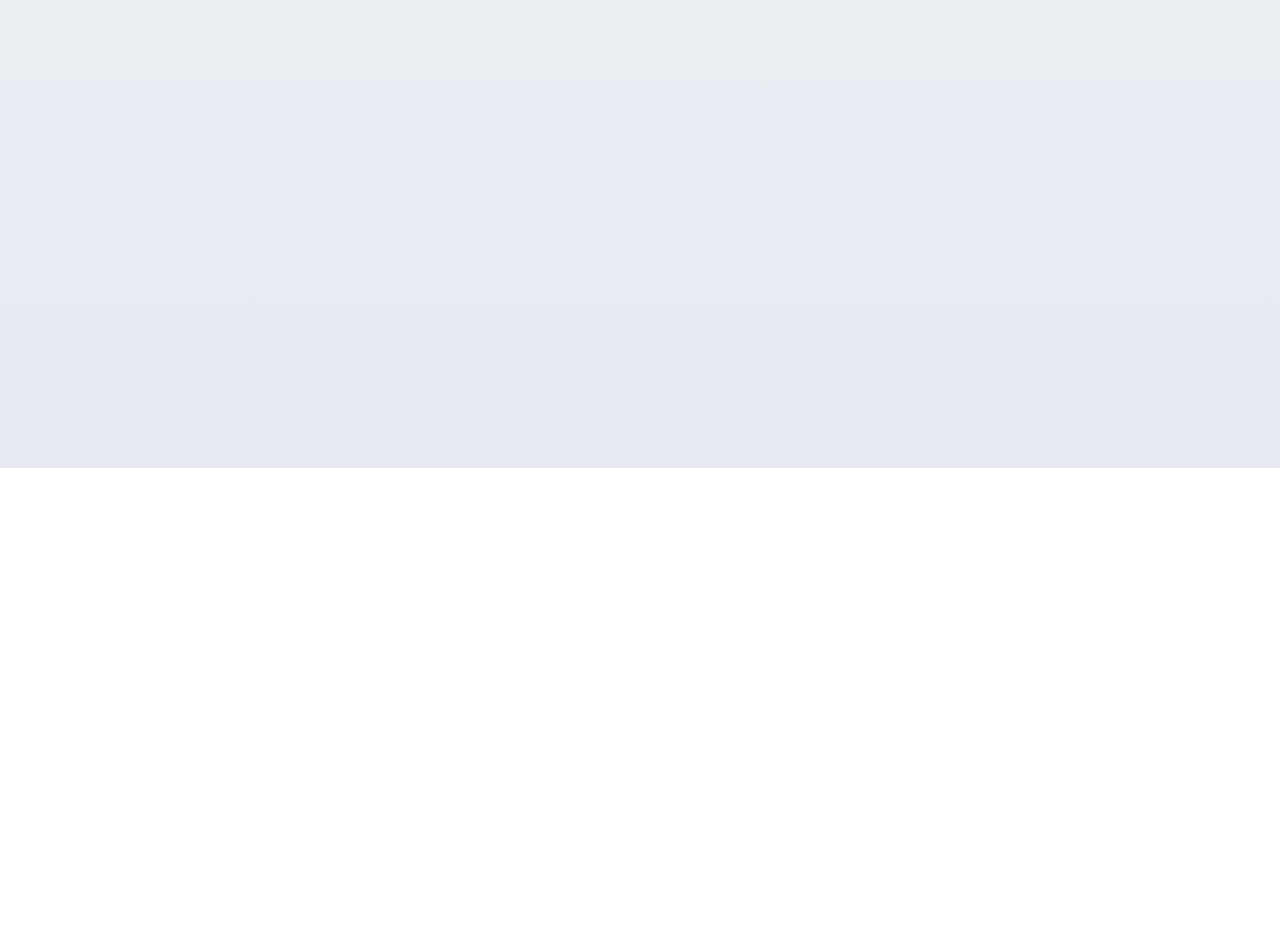
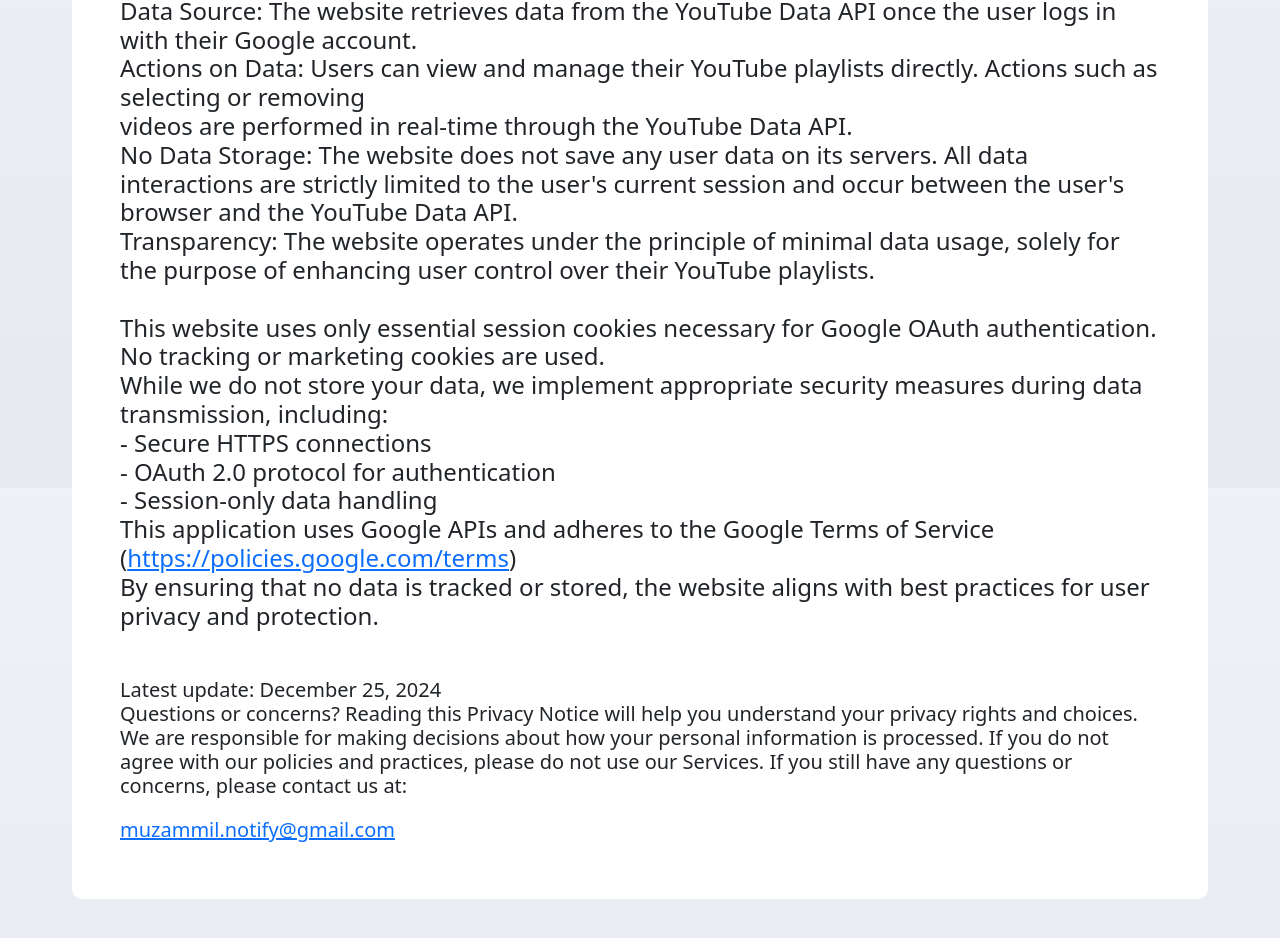
Before and after one commit to MuzammilCodes/Youtube-Playlist-Curator, an Angular app: page /PrivacyPolicy in a window 1280 px wide. Before the commit this address led to /. Shown: the part 332-1270 px from the top of the page. Before the commit the page ends 800 px from the top, so only its background shows below. Built offline with nearby package versions, Linux system fonts and the light colour scheme.

Commit message:
added privacy policy, footer, google verification.

```diff
--- a/src/app/Home/home/home.component.html
+++ b/src/app/Home/home/home.component.html
@@ -27,4 +27,11 @@
             Get Started
         </button>
     </div>
+    <footer style="padding: 20px; text-align: center; font-size: 14px; width: 100%;">
+        <p>
+            <a routerLink="/PrivacyPolicy" style="text-decoration: none; color: #007bff;">Privacy Policy</a> |
+        </p>
+        <p>&copy; 2024 Playlist Curator. All rights reserved.</p>
+    </footer>
+
 </div>
--- a/src/app/app-routing.module.ts
+++ b/src/app/app-routing.module.ts
@@ -3,6 +3,7 @@
 import { DashboardComponent } from './dashboard/dashboard.component';
 import { AuthGuard } from './Guards/auth.guard';
 import { HomeComponent } from './Home/home/home.component';
+import { PrivacyPolicyComponent } from './privacy-policy/privacy-policy.component';
 
 const routes: Routes = [
   {
@@ -17,6 +18,10 @@
     path: 'Dashboard',
     component: DashboardComponent,
     canActivate: [AuthGuard]
+  },
+  {
+    path: 'PrivacyPolicy',
+    component:PrivacyPolicyComponent
   }
 ];
 
--- a/src/app/app.module.ts
+++ b/src/app/app.module.ts
@@ -8,6 +8,7 @@
 import { AuthService } from './Services/auth.service';
 import { HttpClientModule } from '@angular/common/http';
 import { HomeComponent } from './Home/home/home.component';
+import { PrivacyPolicyComponent } from './privacy-policy/privacy-policy.component';
 
 @NgModule({
   declarations: [
@@ -15,6 +16,7 @@
     NavbarComponent,
     DashboardComponent,
     HomeComponent,
+    PrivacyPolicyComponent,
   ],
   imports: [
     BrowserModule,
--- /dev/null
+++ b/src/app/privacy-policy/privacy-policy.component.html
@@ -0,0 +1,42 @@
+<div class="container-fluid w-100 d-flex justify-content-center align-items-center">
+
+    <div class="group bg-white p-5 m-5">
+
+        <h6 class="display-6">
+            <b>Privacy and Data Usage Policy</b> <br><br>
+
+            Your privacy is important. This website does not track, collect, store or share any personal data. The only
+            interaction with
+            user data occurs when the website integrates with the YouTube Data API. Here's how it works: <br><br>
+
+            <b>Data Source:</b> The website retrieves data from the YouTube Data API once the user logs in with their
+            Google account. <br>
+            <b>Actions on Data:</b> Users can view and manage their YouTube playlists directly. Actions such as
+            selecting or removing <br>
+            videos are performed in real-time through the YouTube Data API. <br>
+            <b>No Data Storage:</b> The website does not save any user data on its servers. All data interactions are
+            strictly limited to
+            the user's current session and occur between the user's browser and the YouTube Data API. <br>
+            <b>Transparency:</b> The website operates under the principle of minimal data usage, solely for the purpose
+            of enhancing user control over their YouTube playlists. <br> <br>
+            This website uses only essential session cookies necessary for Google OAuth authentication. No tracking or marketing
+            cookies are used. <br>
+
+            While we do not store your data, we implement appropriate security measures during data transmission, including: <br>
+            - Secure HTTPS connections <br>
+            - OAuth 2.0 protocol for authentication <br>
+            - Session-only data handling <br>
+
+            This application uses Google APIs and adheres to the Google Terms of Service (<a href="https://policies.google.com/terms">https://policies.google.com/terms</a>) <br>
+
+            By ensuring that no data is tracked or stored, the website aligns with best practices for user privacy and protection. <br>
+
+            <p class="smallText mb-0 mt-5"><b>Latest update:</b> December 25, 2024</p>
+            <p class="smallText">Questions or concerns? Reading this Privacy Notice will help you understand your privacy rights and choices. We are
+            responsible for making decisions about how your personal information is processed. If you do not agree with our policies
+            and practices, please do not use our Services. If you still have any questions or concerns, please contact us at:
+            </p>
+            <a class="smallText" href="mailto:muzammil.notify@gmail.com">muzammil.notify&#64;gmail.com</a>
+        </h6>
+    </div>
+</div>
--- /dev/null
+++ b/src/app/privacy-policy/privacy-policy.component.scss
@@ -0,0 +1,11 @@
+h6.display-6{
+    font-size: 1.5em;
+}
+
+.group{
+    border-radius: 10px;
+}
+
+.smallText{
+    font-size: 20px;
+}
--- /dev/null
+++ b/src/assets/googlea6ea7876417f1474.html
@@ -0,0 +1 @@
+google-site-verification: googlea6ea7876417f1474.html
--- a/src/styles.scss
+++ b/src/styles.scss
@@ -1,4 +1,4 @@
 body{
     background-image: linear-gradient(to top, #e6e9f0 0%, #eef1f5 100%);
-    height: 100vh;
+    height: 820px;
 }
```
Also changed, not shown: src/app/privacy-policy/privacy-policy.component.ts (added, +10 -0 lines), 1 other file (tests, documents, lock files or other folders).
